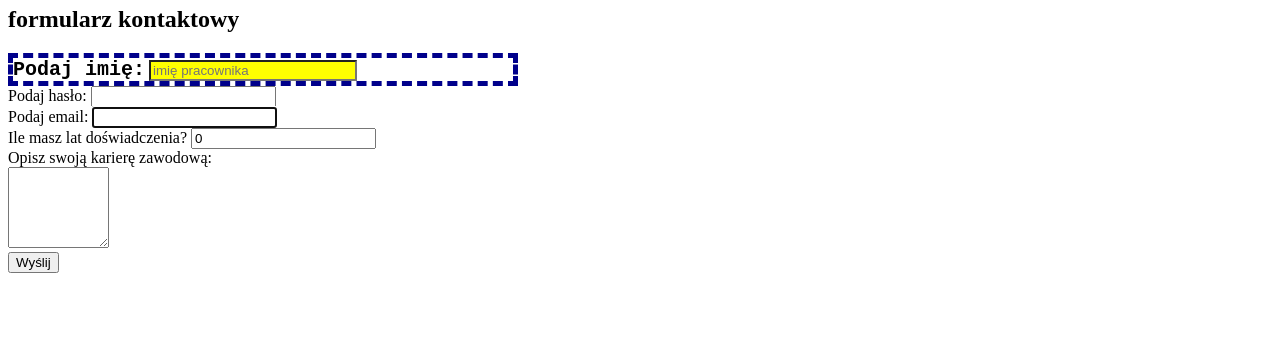
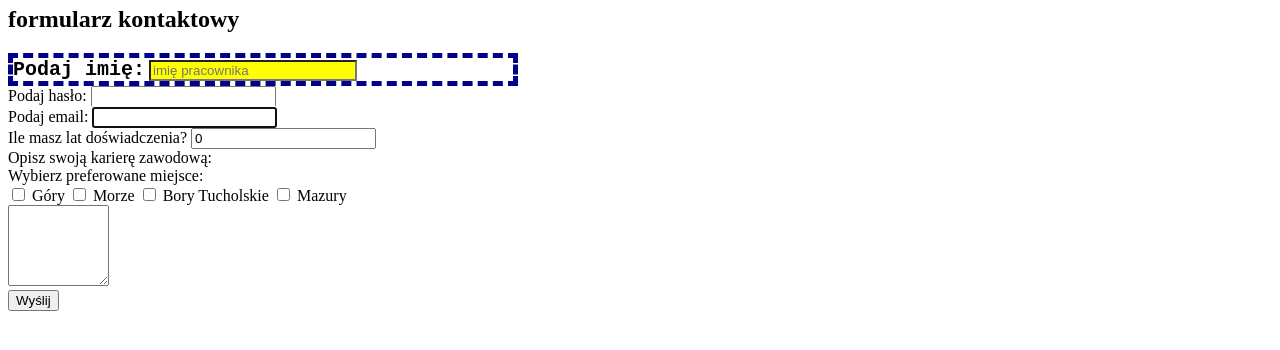
Before and after one commit to frontendpodyplomowe/10_formgit1, a plain HTML site: page index.html in a window 1280 px wide. Shown: the part 84-434 px from the top of the page. Drawn offline with Linux system fonts and the light colour scheme.

Commit message:
checkboxes added

```diff
--- a/index.html
+++ b/index.html
@@ -37,6 +37,16 @@ Button1 -> "WYSLIJ" (typ submit), ostylować prosto,  -->
         <input type="number" id="field4" value="0" /><br />
         <label id="title5" for="field5">Opisz swoją karierę zawodową:</label
         ><br />
+
+        <label for="">Wybierz preferowane miejsce:</label><br />
+        <input type="checkbox" id="place1" name="place1" value="gory" />
+        <label for="">Góry</label>
+        <input type="checkbox" id="place2" name="place2" value="Morze" />
+        <label for="vehicle2">Morze</label>
+        <input type="checkbox" id="place3" name="place3" value="bory" />
+        <label for="">Bory Tucholskie</label>
+        <input type="checkbox" id="place4" name="place4" value="bory" />
+        <label for="">Mazury</label><br />
         <textarea id="field5" cols="10" rows="5" spellcheck="true"></textarea
         ><br />
         <input type="submit" id="sendForm" name="sendForm" value="Wyślij" />
```
